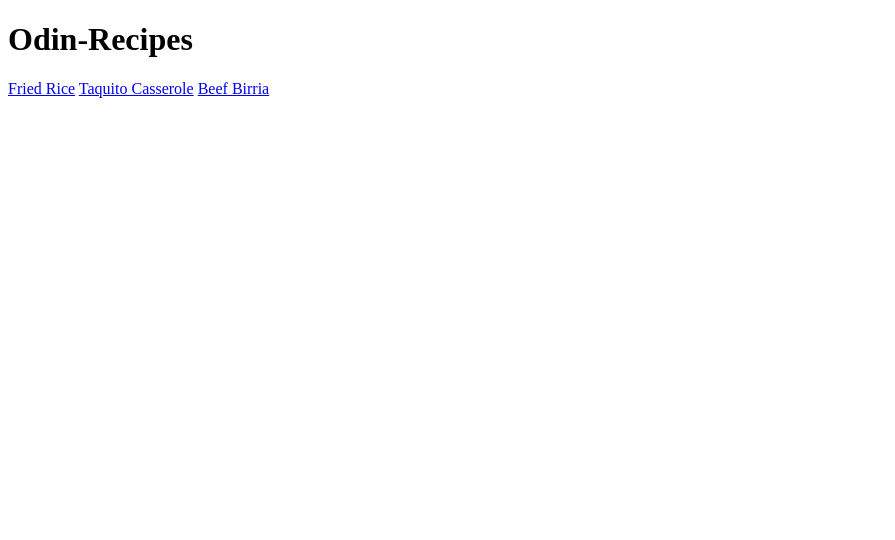
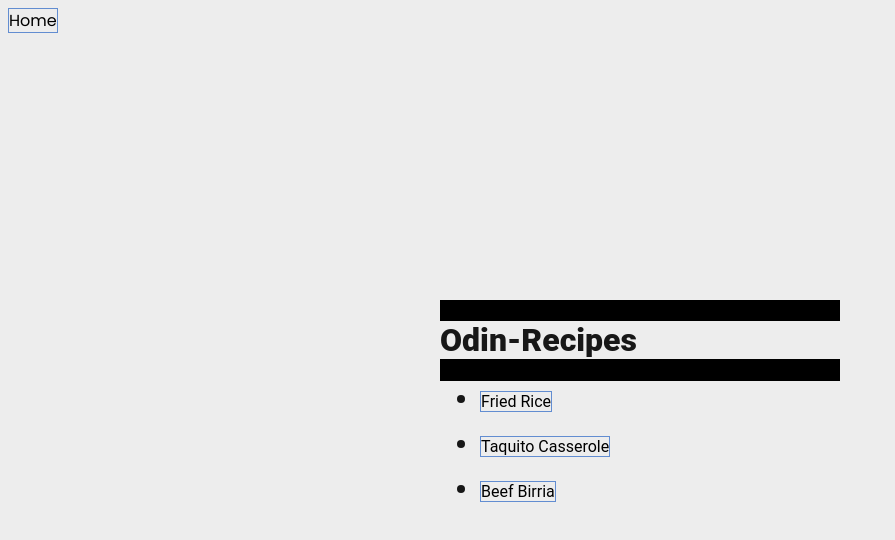
Before and after one commit to rafeul19/odin-recipes, a plain HTML site: page index.html in a window 1280 px wide. Shown: the whole page, without its empty margins (0-895 px from the left). Drawn offline with Linux system fonts and the light colour scheme.

Commit message:
Add CSS sheet in my website .

```diff
--- /dev/null
+++ b/CSS/main.css
@@ -0,0 +1,63 @@
+@import url('https://fonts.googleapis.com/css2?family=Poppins:wght@100;300;400;800@family=Roboto:wght@300;400;900&dissplay=sswap');
+
+* {
+    color: #171717;
+    background-color: #ededed;
+    font-family: 'Poppins', sans-serif;
+    font-size: 16px;
+}
+
+p, li {
+    font-size: 1.5em;
+    font-weight: 300;
+}
+
+h1 {
+    font-family: 'Roboto', sans-serif;
+    font-size: 2em;
+    font-weight: 900;
+}
+
+h3 {
+    font-family: 'Roboto'sans-serif;
+    font-size: 1.5em;
+    font-weight: 900;
+}
+
+a {
+    color: black;
+    text-decoration: none;
+    border: 1px solid #628dd1
+}
+
+li a{
+    font-family: 'Roboto',sans-serif;
+    font-weight: 400;
+}
+
+a:hover{
+    color: #fff;
+    background-color: #628dd1;
+    border: 1px solid #000;
+}
+
+li {
+    margin-top: 10px;
+}
+
+.content {
+    max-width: 960px;
+    margin: 0 autota;
+}
+
+div {
+    height: 200px;
+    width: 400px;
+    background: black;
+
+    position: fixed;
+    top: 50%;
+    left: 50%;
+    margin-top: -100px;
+    margin-left: -200px;
+}
--- a/index.html
+++ b/index.html
@@ -3,12 +3,22 @@
 <head>
     <meta charset="UTF-8">
     <meta name="viewport" content="width=device-width, initial-scale=1.0">
-    <title>Document</title>
+    <link rel="stylesheet" href="CSS/main.css">
+    <title>Odin-Recipes</title>
 </head>
 <body>
+    <nav>
+        <a href="./index.html">Home</a>
+    </nav>
+
+    <div class="content">
+
     <h1> Odin-Recipes</h1>
-    <a href="recipes/rice.html">Fried Rice</a>
-    <a href="recipes/Taquito Casserole.html">Taquito Casserole</a>
-    <a href="recipes/Beef Birria.html">Beef Birria</a>
+    <ul class="Recipe List">
+    <li><a href="./recipes/rice.html">Fried Rice</a></li>
+    <li><a href="./recipes/Taquito Casserole.html">Taquito Casserole</a></li>
+    <li><a href="./recipes/Beef Birria.html">Beef Birria</a></li>
+</ul>
+</div>
 </body>
 </html>
```
Also changed, not shown: images/female-hands-with-cutlery-empty-plate_67473-782.avif (added), images/photo-1487790343276-2fe56a7d9439.avif (added).
